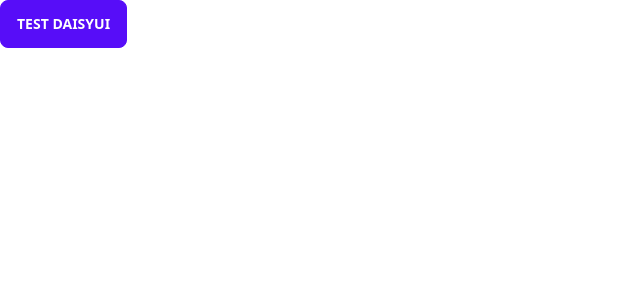
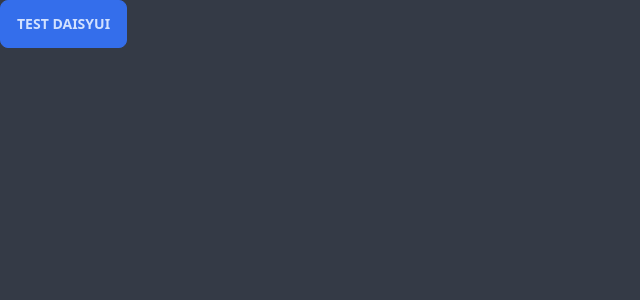
Before and after one commit to kettei-sproutty/tavsan-tilki, a Next.js app: page / in a window 1280 px wide. Shown: the top 300 px of the page, without its empty margins (0-640 px from the left). Built offline with nearby package versions, Linux system fonts and the light colour scheme.

Commit message:
feat: update daisyui theme

```diff
--- a/app/layout.tsx
+++ b/app/layout.tsx
@@ -5,7 +5,10 @@ import './globals.css'
 
 const RootLayout: FC<PropsWithChildren> = ({ children }) => {
   return (
-    <html lang='en'>
+    <html
+      lang='en'
+      data-theme='dark-theme'
+    >
       <body>{children}</body>
     </html>
   )
--- a/tailwind.config.js
+++ b/tailwind.config.js
@@ -10,8 +10,22 @@ module.exports = {
   },
   plugins: [require('daisyui')],
   daisyui: {
+    themes: [
+      {
+        dark: {
+          primary: '#346eeb',
+          secondary: '#ce239d',
+          accent: '#b282ed',
+          neutral: '#161424',
+          'base-100': '#343A46',
+          info: '#62A6DA',
+          success: '#1E8F71',
+          warning: '#F5D047',
+          error: '#F93976',
+        },
+      },
+    ],
     styled: true,
-    themes: true,
     base: true,
     utils: true,
     logs: true,
```
